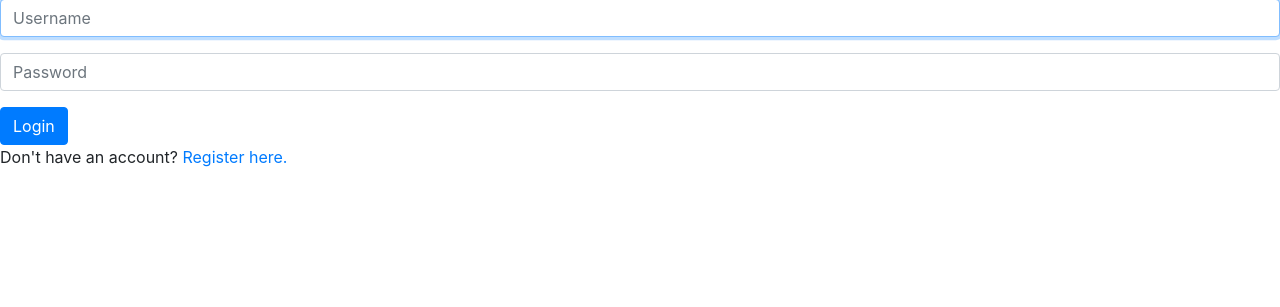
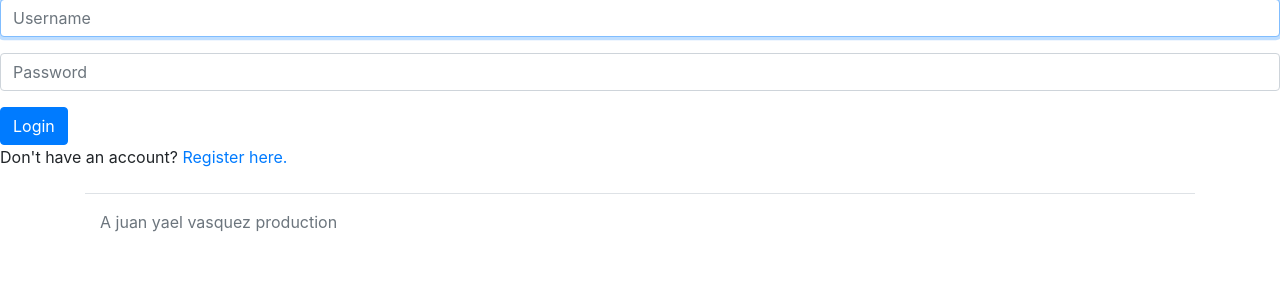
Before and after one commit to juanavelar87/WritingNotes, a Django app: page / in a window 1280 px wide. Shown: the part 151-458 px from the top of the page. Run offline with Django 3.2, Linux system fonts and the light colour scheme; some libraries are stand-ins or nearby versions; some web fonts are replaced.

Commit message:
Update layout.html

```diff
--- a/WritingNotes/templates/WritingNotes/layout.html
+++ b/WritingNotes/templates/WritingNotes/layout.html
@@ -52,5 +52,13 @@
 
 {% block body%}
 {%endblock%}
+    <div class="container">
+  <footer class="d-flex flex-wrap justify-content-between align-items-center py-3 my-4 border-top">
+    <div class="col-md-5 d-flex align-items-center">
+      <span class="text-muted">A juan yael vasquez production</span>
+    </div>
+
+  </footer>
+</div>
 </body>
 </html>
```
